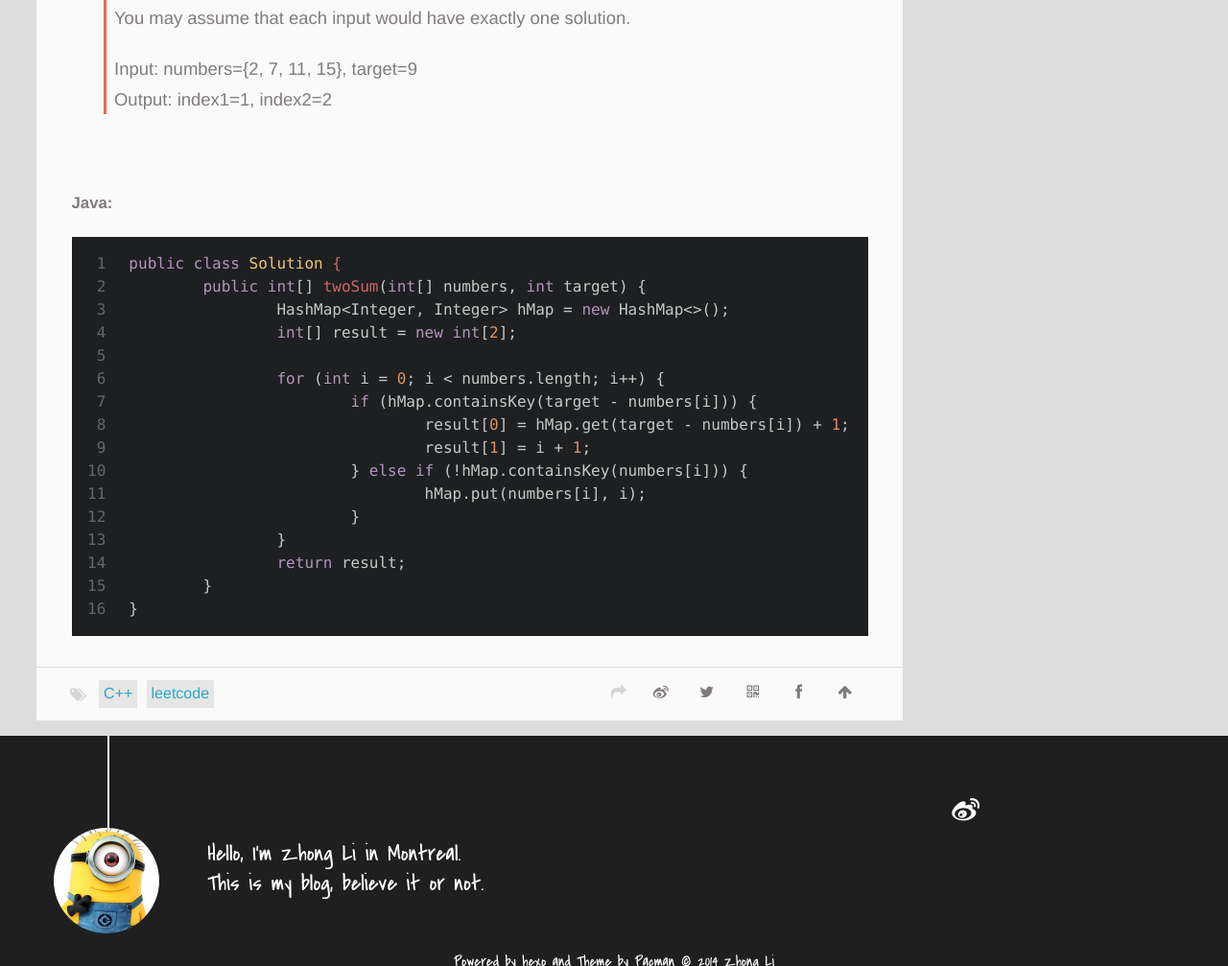
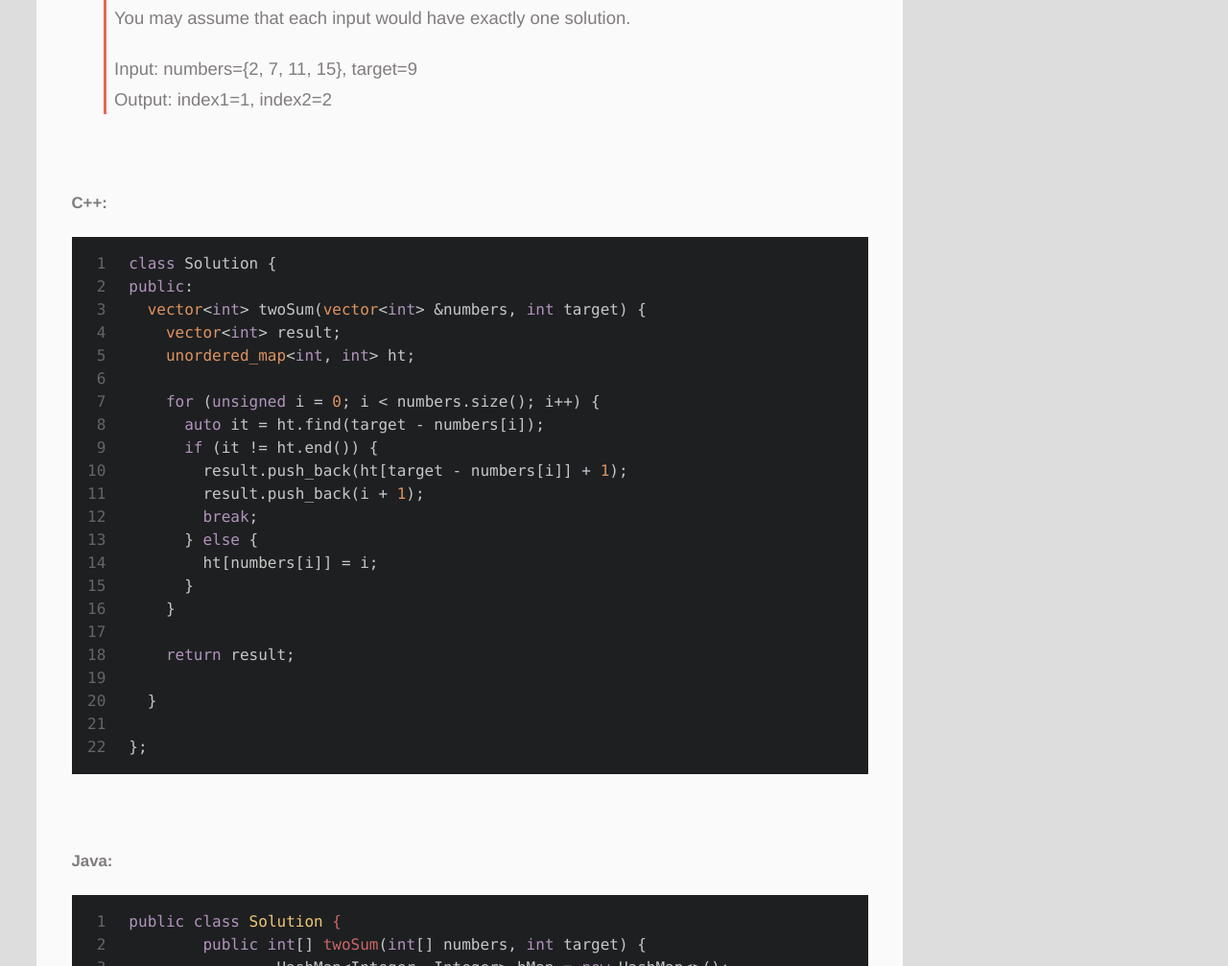
Before and after one commit to zhonglicode/zhonglicode.github.io, a plain HTML site: page 2014/05/16/2-sums/index.html in a window 1280 px wide. Shown: the part 530-1537 px from the top of the page at 96% size. Drawn offline with Linux system fonts and the light colour scheme.

Commit message:
Site updated: 2014-05-16 23:44:23

```diff
--- a/2014/05/16/2-sums/index.html
+++ b/2014/05/16/2-sums/index.html
@@ -75,7 +75,7 @@ The function twoSum should return indices of the two n">
     </p>
   <p class="article-time">
     <time datetime="2014-05-17T02:47:13.000Z" itemprop="datePublished">May 16 2014</time>
-    Updated:<time datetime="2014-05-17T03:02:38.000Z" itemprop="dateModified">May 16 2014</time>
+    Updated:<time datetime="2014-05-17T03:44:14.000Z" itemprop="dateModified">May 16 2014</time>
 
   </p>
 </header>
@@ -93,6 +93,54 @@ The function twoSum should return indices of the two n">
 <p>You may assume that each input would have exactly one solution.</p>
 <p>Input: numbers={2, 7, 11, 15}, target=9<br>Output: index1=1, index2=2</p>
 </blockquote>
+<p><br><br><em>C++:</em></p>
+<figure class="highlight cpp"><table><tr><td class="gutter"><pre>1
+2
+3
+4
+5
+6
+7
+8
+9
+10
+11
+12
+13
+14
+15
+16
+17
+18
+19
+20
+21
+22
+</pre></td><td class="code"><pre><span class="keyword">class</span> Solution {
+<span class="keyword">public</span>:
+  <span class="stl_container"><span class="built_in">vector</span>&lt;<span class="keyword">int</span>&gt;</span> twoSum(<span class="stl_container"><span class="built_in">vector</span>&lt;<span class="keyword">int</span>&gt;</span> &numbers, <span class="keyword">int</span> target) {
+    <span class="stl_container"><span class="built_in">vector</span>&lt;<span class="keyword">int</span>&gt;</span> result;
+    <span class="stl_container"><span class="built_in">unordered_map</span>&lt;<span class="keyword">int</span>, <span class="keyword">int</span>&gt;</span> ht;
+
+    <span class="keyword">for</span> (<span class="keyword">unsigned</span> i = <span class="number">0</span>; i &lt; numbers.size(); i++) {
+      <span class="keyword">auto</span> it = ht.find(target - numbers[i]);
+      <span class="keyword">if</span> (it != ht.end()) {
+        result.push_back(ht[target - numbers[i]] + <span class="number">1</span>);
+        result.push_back(i + <span class="number">1</span>);
+        <span class="keyword">break</span>;
+      } <span class="keyword">else</span> {
+        ht[numbers[i]] = i;
+      }
+    }
+
+    <span class="keyword">return</span> result;
+
+  }
+
+};
+</pre></td></tr></table></figure>
+
+
 <p><br><br><em>Java:</em></p>
 <figure class="highlight java"><table><tr><td class="gutter"><pre>1
 2
```
